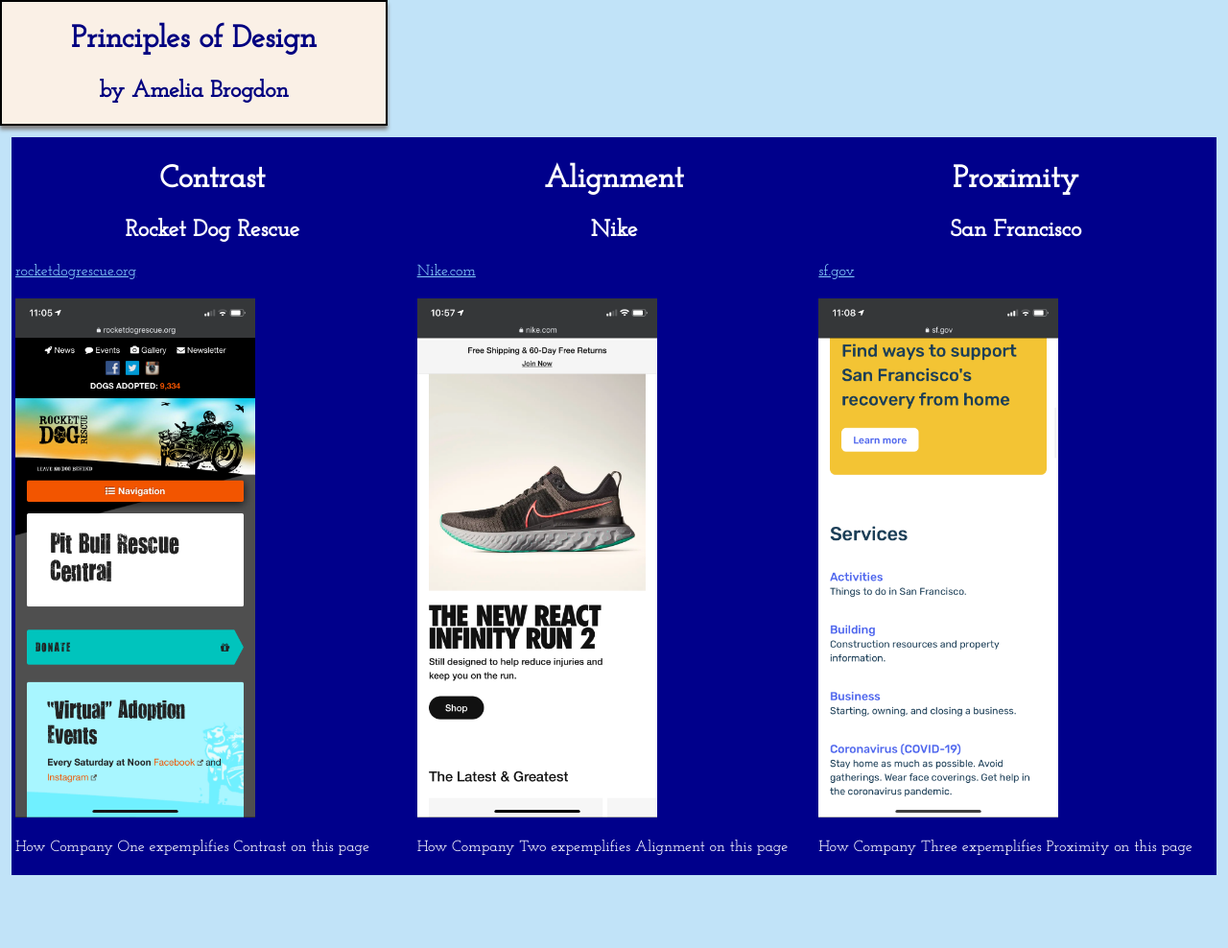
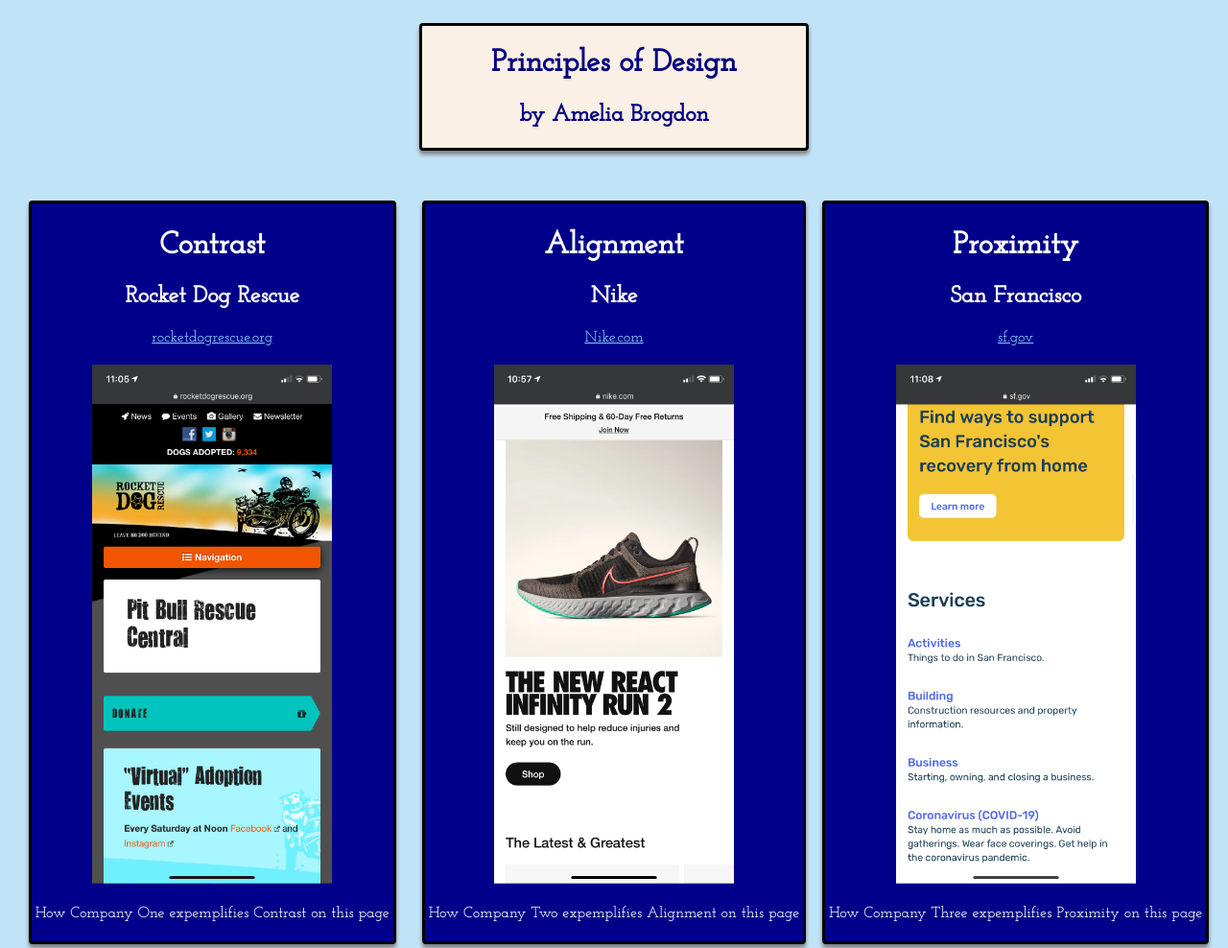
Before and after one commit to AJChastain/ajchastain.github.io, a plain HTML site: page lesson2/design-principles.html in a window 1280 px wide. Shown: the top 988 px of the page at 96% size. Before the commit the page ends 924 px from the top, so only its background shows below. Drawn offline with Linux system fonts and the light colour scheme; files that its build step writes are made by us from their sources.

Commit message:
getting there!!

```diff
--- a/lesson2/css/small.css
+++ b/lesson2/css/small.css
@@ -6,9 +6,12 @@ body {
 header {
     background-color :linen;
     color: navy;
-    border:  solid black 2.5px;
+    border:  solid black 3px;
     box-shadow: 0px 4px 4px 0px gray;
     max-width: 400px;
+    margin: 1.5rem auto;
+    border-radius: 4px;
+
 
 }
 
@@ -16,7 +19,8 @@ main {
     display:grid;
     grid-template-columns: 1fr;
     padding: 12px;
-    align-items: center;
+    text-align: center;
+
 
 }
 
@@ -27,6 +31,7 @@ h1, h2 {
 
 img {
     max-width: 250px;
+    align-items: center;
 }
 
 .contrast {
@@ -46,6 +51,10 @@ div {
     border: black 25px;
     background-color:darkblue;
     padding: 4px;
+    margin: 1em auto;
+    border: solid black 3px;
+    border-radius: 4px;
+    box-shadow: 0px 4px 4px 0px gray;
 }
 
 div a {
```
